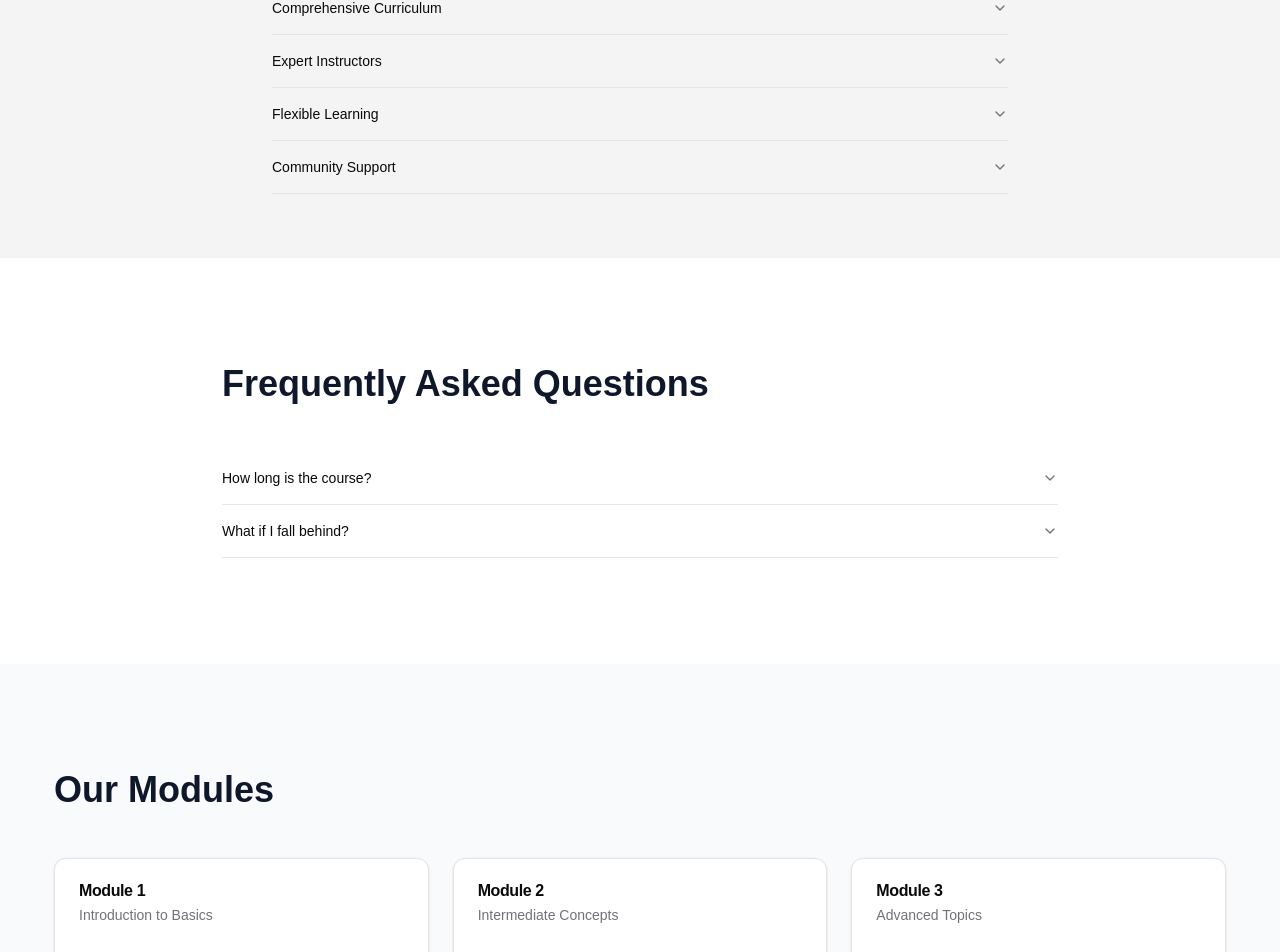
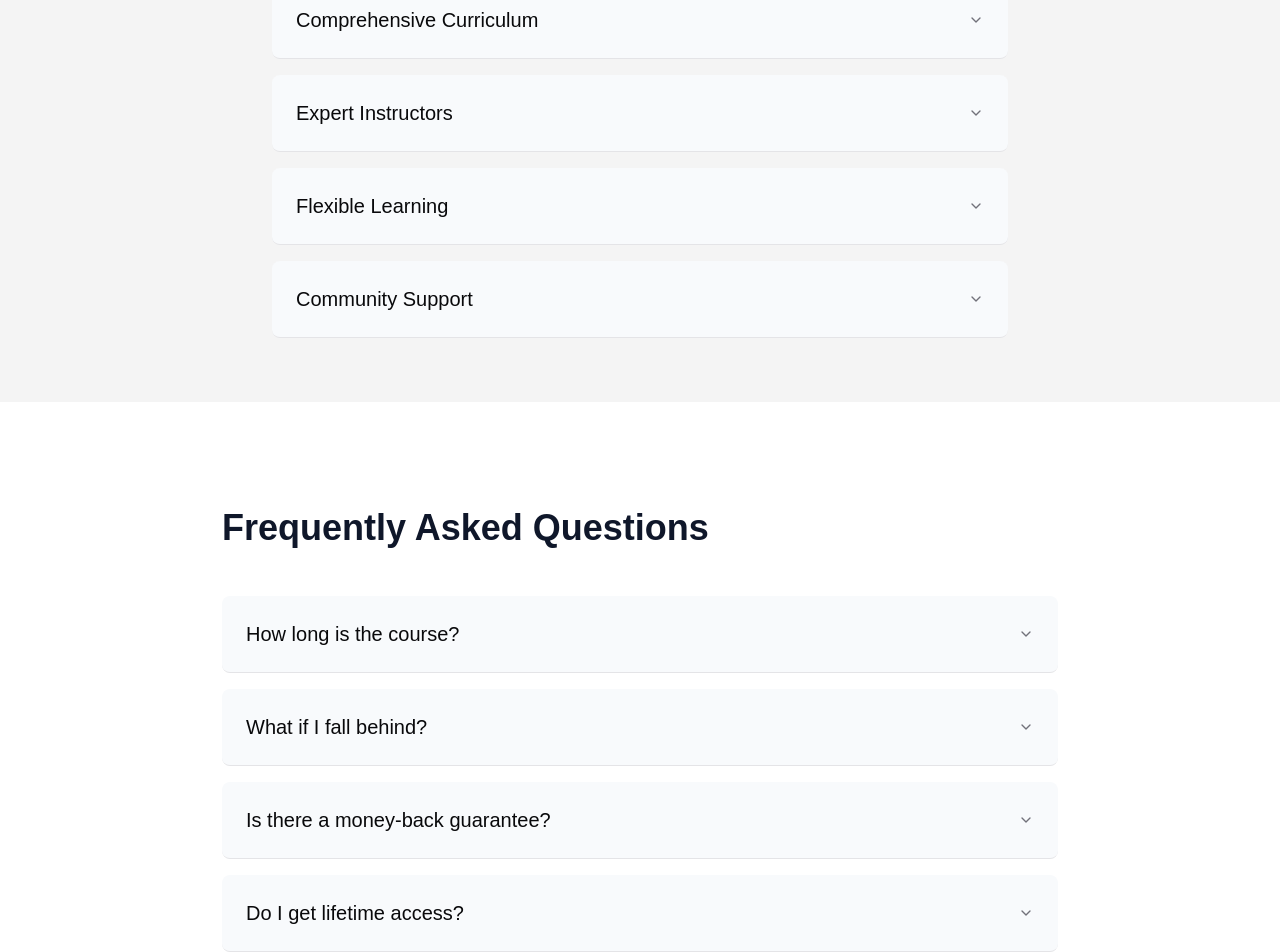
Before and after one commit to Triangulr/beunghar, a Next.js app: page / in a window 1280 px wide. Shown: the part 2554-3506 px from the top of the page. Built offline with nearby package versions, Linux system fonts and the light colour scheme.

Commit message:
accordion size fix

```diff
--- a/pages/index.js
+++ b/pages/index.js
@@ -209,32 +209,49 @@ export default function Home() {
 
       <section className="w-full max-w-3xl mx-auto px-4 py-16">
         <h2 className="text-3xl font-bold text-center mb-8">Why Join Our Course?</h2>
-        <Accordion type="single" collapsible className="w-full">
-          <AccordionItem value="item-1">
-            <AccordionTrigger>Comprehensive Curriculum</AccordionTrigger>
-            <AccordionContent>
-              Our curriculum covers all essential topics to ensure you master the subject.
+        <Accordion type="single" collapsible className="w-full space-y-4">
+          <AccordionItem value="item-1" className="bg-slate-50 dark:bg-slate-900 rounded-lg px-6">
+            <AccordionTrigger className="text-xl py-6 hover:no-underline hover:text-primary">
+              Comprehensive Curriculum
+            </AccordionTrigger>
+            <AccordionContent className="text-lg pb-6">
+              Our curriculum is carefully designed to cover all essential aspects of business success. From foundational principles to advanced strategies,
+              you'll learn everything you need to build and scale your business. Each module builds upon the previous one,
+              ensuring a structured and thorough learning experience.
             </AccordionContent>
           </AccordionItem>
 
-          <AccordionItem value="item-2">
-            <AccordionTrigger>Expert Instructors</AccordionTrigger>
-            <AccordionContent>
-              Learn from experienced professionals who are leaders in their fields.
+          <AccordionItem value="item-2" className="bg-slate-50 dark:bg-slate-900 rounded-lg px-6">
+            <AccordionTrigger className="text-xl py-6 hover:no-underline hover:text-primary">
+              Expert Instructors
+            </AccordionTrigger>
+            <AccordionContent className="text-lg pb-6">
+              Learn from successful entrepreneurs and industry leaders who have built multiple seven-figure businesses.
+              Our instructors don't just teach theory – they share real-world experiences, strategies, and lessons
+              learned from their own entrepreneurial journeys.
             </AccordionContent>
           </AccordionItem>
 
-          <AccordionItem value="item-3">
-            <AccordionTrigger>Flexible Learning</AccordionTrigger>
-            <AccordionContent>
-              Study at your own pace with 24/7 access to course materials.
+          <AccordionItem value="item-3" className="bg-slate-50 dark:bg-slate-900 rounded-lg px-6">
+            <AccordionTrigger className="text-xl py-6 hover:no-underline hover:text-primary">
+              Flexible Learning
+            </AccordionTrigger>
+            <AccordionContent className="text-lg pb-6">
+              Study at your own pace with 24/7 access to course materials. Whether you're a full-time entrepreneur
+              or building your business on the side, our platform allows you to learn whenever and wherever it's
+              convenient for you. All content is available on-demand and can be accessed from any device.
             </AccordionContent>
           </AccordionItem>
 
-          <AccordionItem value="item-4">
-            <AccordionTrigger>Community Support</AccordionTrigger>
-            <AccordionContent>
-              Join a vibrant community of learners and get support from peers and mentors.
+          <AccordionItem value="item-4" className="bg-slate-50 dark:bg-slate-900 rounded-lg px-6">
+            <AccordionTrigger className="text-xl py-6 hover:no-underline hover:text-primary">
+              Community Support
+            </AccordionTrigger>
+            <AccordionContent className="text-lg pb-6">
+              Join a vibrant community of like-minded entrepreneurs. Network with peers, find accountability partners,
+              and get support from mentors. Our active community forum and regular networking events ensure you're
+              never alone on your entrepreneurial journey. Plus, gain access to exclusive resources and opportunities
+              shared only within our community.
             </AccordionContent>
           </AccordionItem>
         </Accordion>
@@ -245,20 +262,51 @@ export default function Home() {
           <h2 className="text-4xl font-bold text-center mb-12 text-slate-900 dark:text-white">
             Frequently Asked Questions
           </h2>
-          <Accordion type="single" collapsible className="w-full">
-            <AccordionItem value="item-1">
-              <AccordionTrigger>How long is the course?</AccordionTrigger>
-              <AccordionContent>
-                The course lasts for 6 weeks, with new modules released each week.
+          <Accordion type="single" collapsible className="w-full space-y-4">
+            <AccordionItem value="item-1" className="bg-slate-50 dark:bg-slate-900 rounded-lg px-6">
+              <AccordionTrigger className="text-xl py-6 hover:no-underline hover:text-primary">
+                How long is the course?
+              </AccordionTrigger>
+              <AccordionContent className="text-lg pb-6">
+                The course lasts for 6 weeks, with new modules released each week. You'll have lifetime access to all materials, so you can learn at your own pace.
               </AccordionContent>
             </AccordionItem>
-            <AccordionItem value="item-2">
-              <AccordionTrigger>What if I fall behind?</AccordionTrigger>
-              <AccordionContent>
-                No problem! You can access all materials at any time and complete the course at your own pace.
+
+            <AccordionItem value="item-2" className="bg-slate-50 dark:bg-slate-900 rounded-lg px-6">
+              <AccordionTrigger className="text-xl py-6 hover:no-underline hover:text-primary">
+                What if I fall behind?
+              </AccordionTrigger>
+              <AccordionContent className="text-lg pb-6">
+                No problem! You can access all materials at any time and complete the course at your own pace. Our community and support team are always here to help you catch up.
               </AccordionContent>
             </AccordionItem>
-            {/* Add more FAQ items as needed */}
+
+            <AccordionItem value="item-3" className="bg-slate-50 dark:bg-slate-900 rounded-lg px-6">
+              <AccordionTrigger className="text-xl py-6 hover:no-underline hover:text-primary">
+                Is there a money-back guarantee?
+              </AccordionTrigger>
+              <AccordionContent className="text-lg pb-6">
+                Yes! We offer a 30-day money-back guarantee. If you're not completely satisfied with the course, we'll refund your investment with no questions asked.
+              </AccordionContent>
+            </AccordionItem>
+
+            <AccordionItem value="item-4" className="bg-slate-50 dark:bg-slate-900 rounded-lg px-6">
+              <AccordionTrigger className="text-xl py-6 hover:no-underline hover:text-primary">
+                Do I get lifetime access?
+              </AccordionTrigger>
+              <AccordionContent className="text-lg pb-6">
+                Absolutely! Once you enroll, you'll have lifetime access to all course materials, including future updates and improvements to the curriculum.
+              </AccordionContent>
+            </AccordionItem>
+
+            <AccordionItem value="item-5" className="bg-slate-50 dark:bg-slate-900 rounded-lg px-6">
+              <AccordionTrigger className="text-xl py-6 hover:no-underline hover:text-primary">
+                Is there live support available?
+              </AccordionTrigger>
+              <AccordionContent className="text-lg pb-6">
+                Yes! We provide live support through our community platform, weekly Q&A sessions, and dedicated mentorship calls to ensure you get the help you need.
+              </AccordionContent>
+            </AccordionItem>
           </Accordion>
         </div>
       </section>
```
